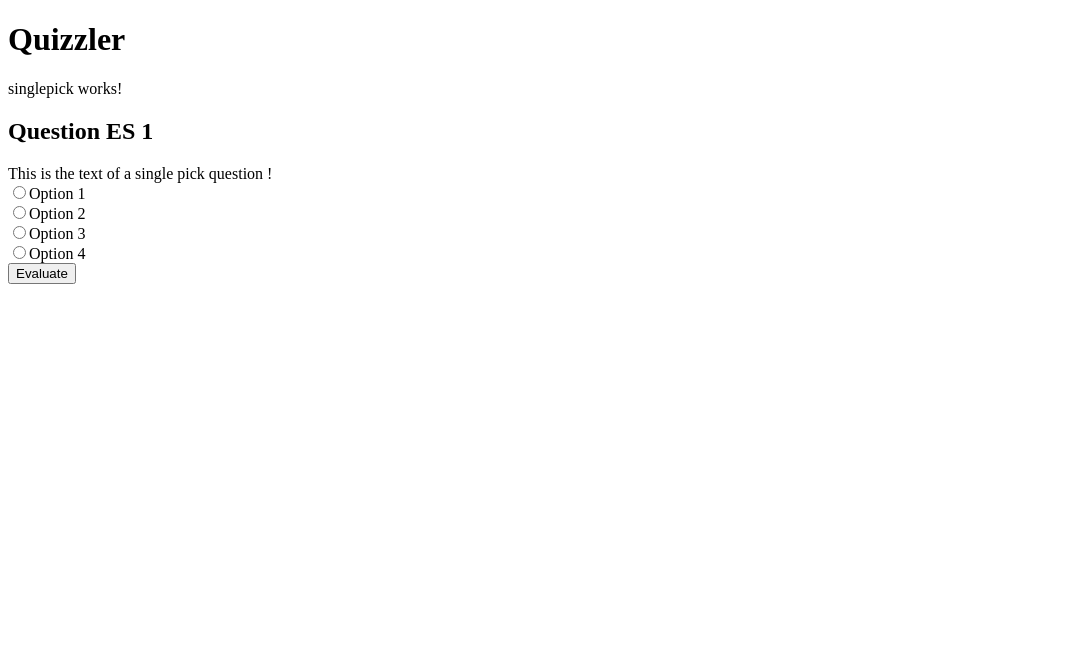
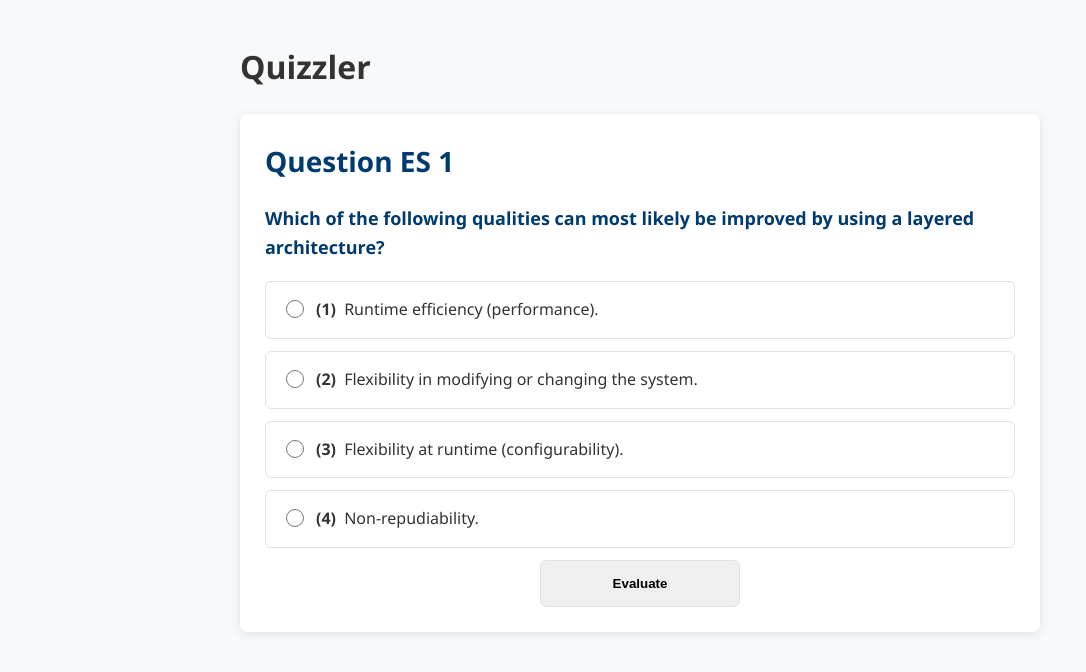
Before and after one commit to AndiKleini/quizzler, an Angular app in the folder ui/quizzler/: page /singlepick in a window 1280 px wide. Shown: the top 672 px of the page, without its empty margins (0-1086 px from the left). Built offline with nearby package versions, Linux system fonts and the light colour scheme.

Commit message:
feature US_1: style single pick question

```diff
--- a/ui/quizzler/src/app/services/questionservice.ts
+++ b/ui/quizzler/src/app/services/questionservice.ts
@@ -7,12 +7,12 @@ export class QuestionService {
     getSinglePickQuestionById(id: number) : SinglePickQuestion {
         return  new SinglePickQuestion(
             "Question ES 1",
-            "This is the text of a single pick question !",
+            "Which of the following qualities can most likely be improved by using a layered architecture?",
             [
-              new SingePickOption(1, 'Option 1'),
-              new SingePickOption(2, 'Option 2'),
-              new SingePickOption(3, 'Option 3'),
-              new SingePickOption(4, 'Option 4')
+              new SingePickOption(1, 'Runtime efficiency (performance).'),
+              new SingePickOption(2, 'Flexibility in modifying or changing the system.'),
+              new SingePickOption(3, 'Flexibility at runtime (configurability).'),
+              new SingePickOption(4, 'Non-repudiability.')
             ]);
     }
 }
--- a/ui/quizzler/src/app/singlepick/singlepick.component.css
+++ b/ui/quizzler/src/app/singlepick/singlepick.component.css
@@ -0,0 +1,99 @@
+:root {
+    --primary: #003B70;
+    --secondary: #0066B3;
+    --accent: #00A0E3;
+    --correct: #28a745;
+    --text: #333333;
+    --light-bg: #f8f9fa;
+    --border: #dee2e6;
+}
+
+body {
+    font-family: 'Segoe UI', Tahoma, Geneva, Verdana, sans-serif;
+    line-height: 1.6;
+    color: var(--text);
+    max-width: 800px;
+    margin: 0 auto;
+    padding: 20px;
+    background-color: var(--light-bg);
+}
+
+.question-container {
+    background-color: white;
+    border-radius: 8px;
+    box-shadow: 0 2px 10px rgba(0,0,0,0.1);
+    padding: 25px;
+    margin-bottom: 20px;
+}
+
+.question-text {
+    font-size: 18px;
+    font-weight: 600;
+    margin-bottom: 20px;
+    color: var(--primary);
+}
+
+.question-title {
+    font-size: 28px;
+    font-weight: 600;
+    margin-bottom: 20px;
+    color: var(--primary);
+}
+
+.options-list {
+    list-style-type: none;
+    padding: 0;
+}
+
+.option-item {
+    margin-bottom: 12px;
+    padding: 15px;
+    border: 1px solid var(--border);
+    border-radius: 6px;
+    display: flex;
+    align-items: flex-start;
+    cursor: pointer;
+    transition: all 0.2s ease;
+}
+
+.option-item:hover {
+    background-color: #f0f7ff;
+}
+
+.option-checkbox {
+    margin-right: 12px;
+    margin-top: 3px;
+    width: 18px;
+    height: 18px;
+}
+
+.option-text {
+    flex: 1;
+}
+
+.selected {
+    border: 2px solid var(--secondary);
+    background-color: rgba(0, 102, 179, 0.05);
+}
+
+.correct {
+    border: 2px solid var(--correct);
+    background-color: rgba(40, 167, 69, 0.05);
+}
+
+.option-label {
+    font-weight: 600;
+    display: inline-block;
+    min-width: 24px;
+}
+
+.question-submit {
+    margin-bottom: 12px;
+    padding: 15px;
+    border: 1px solid var(--border);
+    border-radius: 6px;
+    font-weight: 600;
+    min-width: 200px;
+    display: block;
+    margin: 0 auto;
+}
--- a/ui/quizzler/src/app/singlepick/singlepick.component.html
+++ b/ui/quizzler/src/app/singlepick/singlepick.component.html
@@ -1,12 +1,18 @@
-<p>singlepick works!</p>
-<h2>{{singlePickQuestion.title}}</h2>
-<label>{{singlePickQuestion.text}}</label>
-<div [formGroup]="singlePickForm" >
-    <div *ngFor='let option of singlePickQuestion.options;' >
-        <input id="{{option.id}}" type="radio"
+<div [formGroup]="singlePickForm" class="question-container">
+    <div class="question-title">{{singlePickQuestion.title}}</div>
+    <div class="question-text"> {{singlePickQuestion.text}} </div>
+    <div *ngFor='let option of singlePickQuestion.options;' class="option-item"
+        [ngClass]="option.id.toString() == this.singlePickForm.get('selectedOption')?.value ? 'selected' : ''">
+        <input id="{{option.id}}" type="radio" class="option-checkbox"
             [value]="option.id"
-            formControlName="selectedOption"/>
-        <label for="{{option.id}}">{{option.text}}</label>
+            formControlName="selectedOption" #selectedOption>
+        <div class="option-text">
+            <label for="{{option.id}}"><span class="option-label">({{option.id}})</span> {{option.text}}
+
+            </label>
+        </div>
     </div>
-    <button type="submit" (click)="submit()">Evaluate</button>
+    <div>
+        <button type="submit" (click)="submit()" class="question-submit"> Evaluate </button>
+    </div>
 </div>
--- a/ui/quizzler/src/app/singlepick/singlepick.component.ts
+++ b/ui/quizzler/src/app/singlepick/singlepick.component.ts
@@ -3,12 +3,12 @@ import { FormGroup, ReactiveFormsModule, FormBuilder } from '@angular/forms';
 import { SinglePickQuestion } from "../entities/singlepickquestion";
 import { SingePickOption } from '../entities/singlepickoption';
 import { QuestionService } from '../services/questionservice';
-import { NgFor } from '@angular/common';
+import { NgFor, NgClass } from '@angular/common';
 
 @Component({
   selector: 'quizzler-singlepick',
   standalone: true,
-  imports: [ ReactiveFormsModule, NgFor ],
+  imports: [ ReactiveFormsModule, NgFor, NgClass ],
   templateUrl: './singlepick.component.html',
   styleUrl: './singlepick.component.css'
 })
--- a/ui/quizzler/src/index.html
+++ b/ui/quizzler/src/index.html
@@ -6,8 +6,92 @@
   <base href="/">
   <meta name="viewport" content="width=device-width, initial-scale=1">
   <link rel="icon" type="image/x-icon" href="favicon.ico">
+  <style>
+    :root {
+        --primary: #003B70;
+        --secondary: #0066B3;
+        --accent: #00A0E3;
+        --correct: #28a745;
+        --text: #333333;
+        --light-bg: #f8f9fa;
+        --border: #dee2e6;
+    }
+
+    body {
+        font-family: 'Segoe UI', Tahoma, Geneva, Verdana, sans-serif;
+        line-height: 1.6;
+        color: var(--text);
+        max-width: 800px;
+        margin: 0 auto;
+        padding: 20px;
+        background-color: var(--light-bg);
+    }
+
+    .question-container {
+        background-color: white;
+        border-radius: 8px;
+        box-shadow: 0 2px 10px rgba(0,0,0,0.1);
+        padding: 25px;
+        margin-bottom: 20px;
+    }
+
+    .question-title {
+        font-size: 18px;
+        font-weight: 600;
+        margin-bottom: 20px;
+        color: var(--primary);
+    }
+
+    .options-list {
+        list-style-type: none;
+        padding: 0;
+    }
+
+    .option-item {
+        margin-bottom: 12px;
+        padding: 15px;
+        border: 1px solid var(--border);
+        border-radius: 6px;
+        display: flex;
+        align-items: flex-start;
+        cursor: pointer;
+        transition: all 0.2s ease;
+    }
+
+    .option-item:hover {
+        background-color: #f0f7ff;
+    }
+
+    .option-checkbox {
+        margin-right: 12px;
+        margin-top: 3px;
+        width: 18px;
+        height: 18px;
+    }
+
+    .option-text {
+        flex: 1;
+    }
+
+    .selected {
+        border: 2px solid var(--secondary);
+        background-color: rgba(0, 102, 179, 0.05);
+    }
+
+    .correct {
+        border: 2px solid var(--correct);
+        background-color: rgba(40, 167, 69, 0.05);
+    }
+
+    .option-label {
+        font-weight: 600;
+        display: inline-block;
+        min-width: 24px;
+    }
+</style>
 </head>
 <body>
   <app-root></app-root>
+  <!DOCTYPE html>
 </body>
 </html>
```
